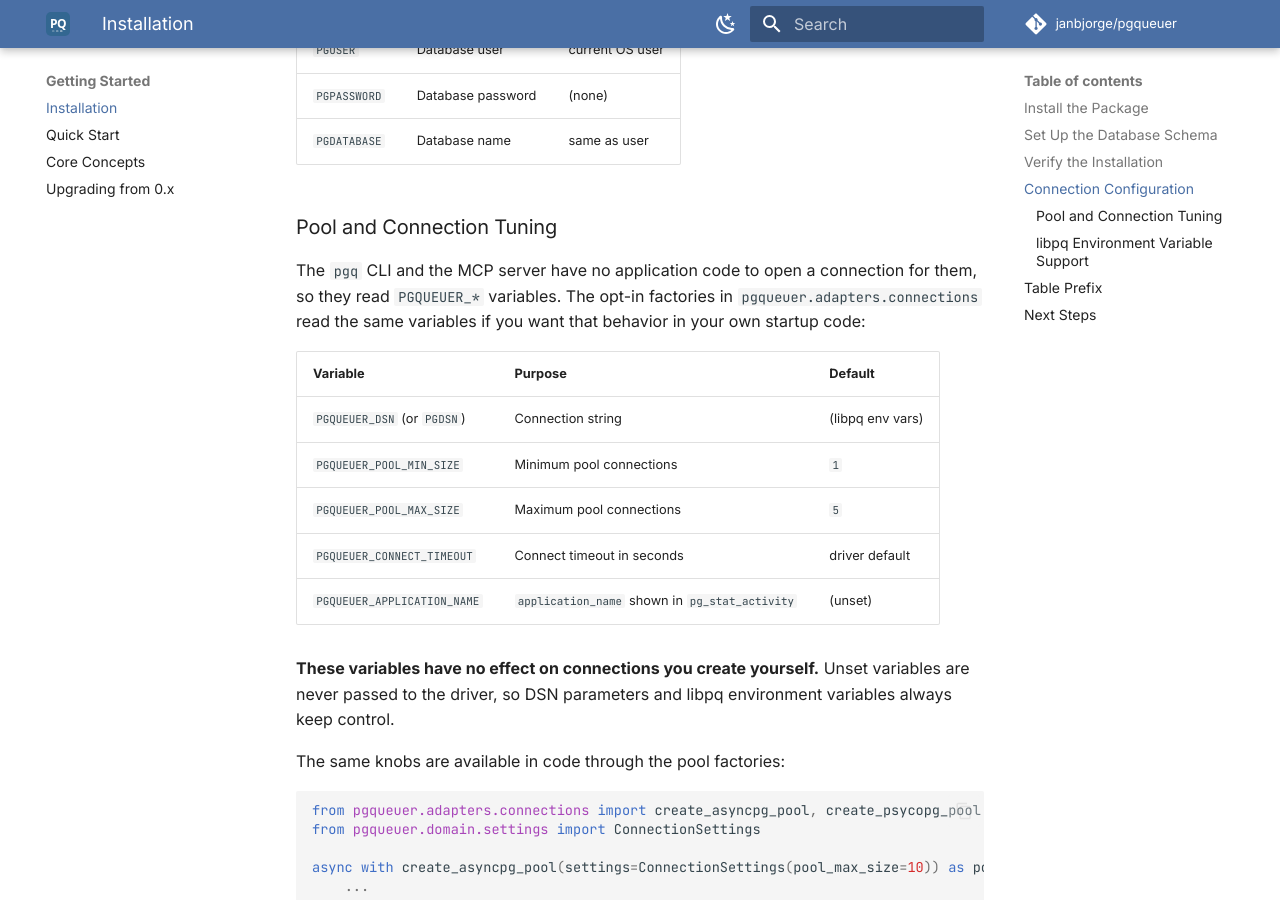
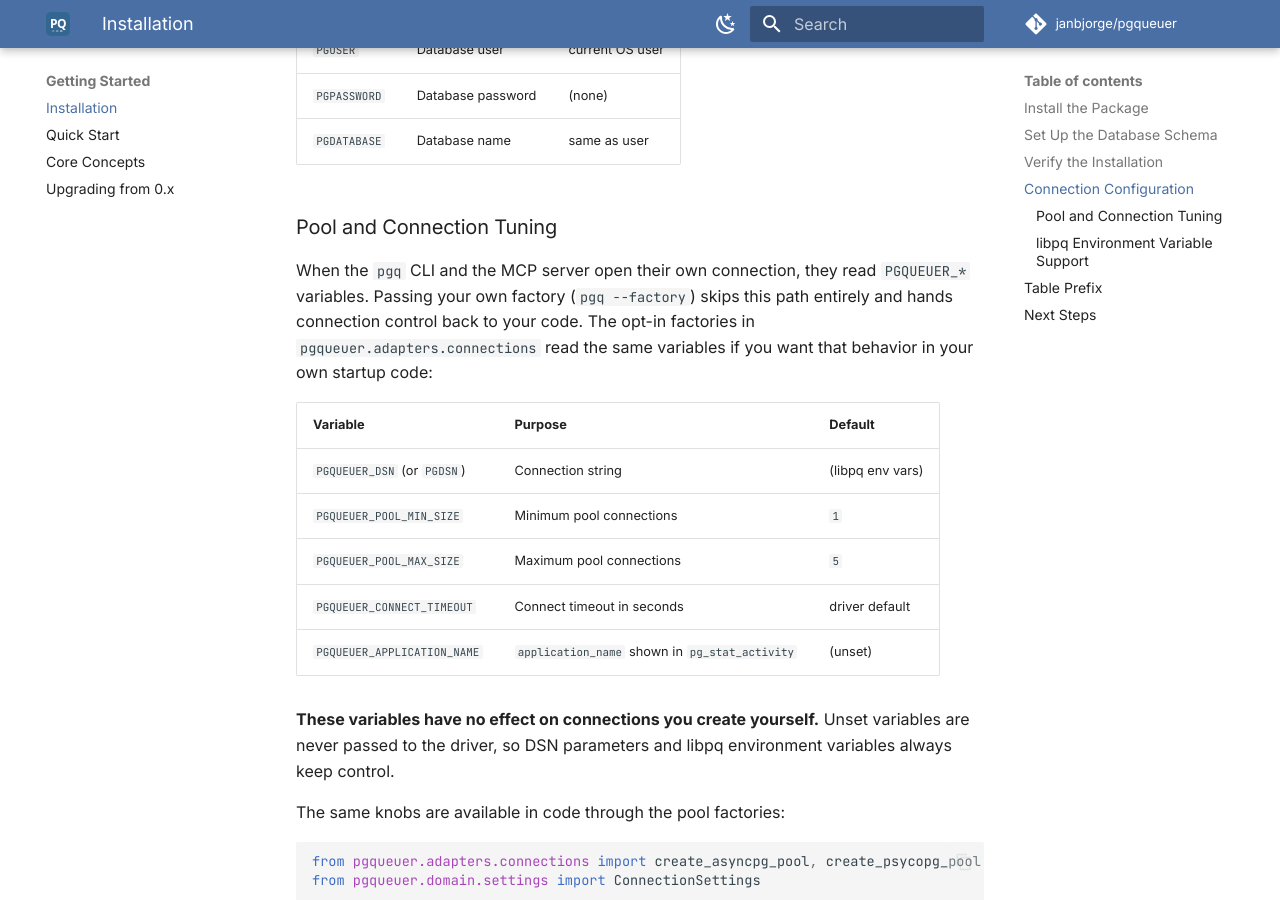
Before and after one commit to janbjorge/pgqueuer, an MkDocs documentation site: the page built from docs/getting-started/installation.md, in a window 1280 px wide and 900 px high, scrolled down 2468 px. Built offline with MkDocs 1.6.1 and Material for MkDocs 9.7.7, drawn with Linux system fonts in a browser that asks for light colours; comment, search, counter and statistics services are not loaded.

Commit message:
docs: fix --factory and PGOPTIONS claims in connection docs
The PGQUEUER_* section implied the CLI always opens its own connection;
pgq --factory bypasses that path entirely. The --pg-dsn help still told
users to set search_path via PGOPTIONS, which asyncpg never reads; point
to a DSN options= parameter instead and mention PGQUEUER_DSN.

```diff
--- a/docs/getting-started/installation.md
+++ b/docs/getting-started/installation.md
@@ -106,10 +106,11 @@ The drivers read the standard PostgreSQL environment variables:
 
 ### Pool and Connection Tuning
 
-The `pgq` CLI and the MCP server have no application code to open a
-connection for them, so they read `PGQUEUER_*` variables. The opt-in
-factories in `pgqueuer.adapters.connections` read the same variables if you
-want that behavior in your own startup code:
+When the `pgq` CLI and the MCP server open their own connection, they read
+`PGQUEUER_*` variables. Passing your own factory (`pgq --factory`) skips
+this path entirely and hands connection control back to your code. The
+opt-in factories in `pgqueuer.adapters.connections` read the same variables
+if you want that behavior in your own startup code:
 
 | Variable | Purpose | Default |
 |----------|---------|---------|
```
Also changed, not shown: 1 other file.
